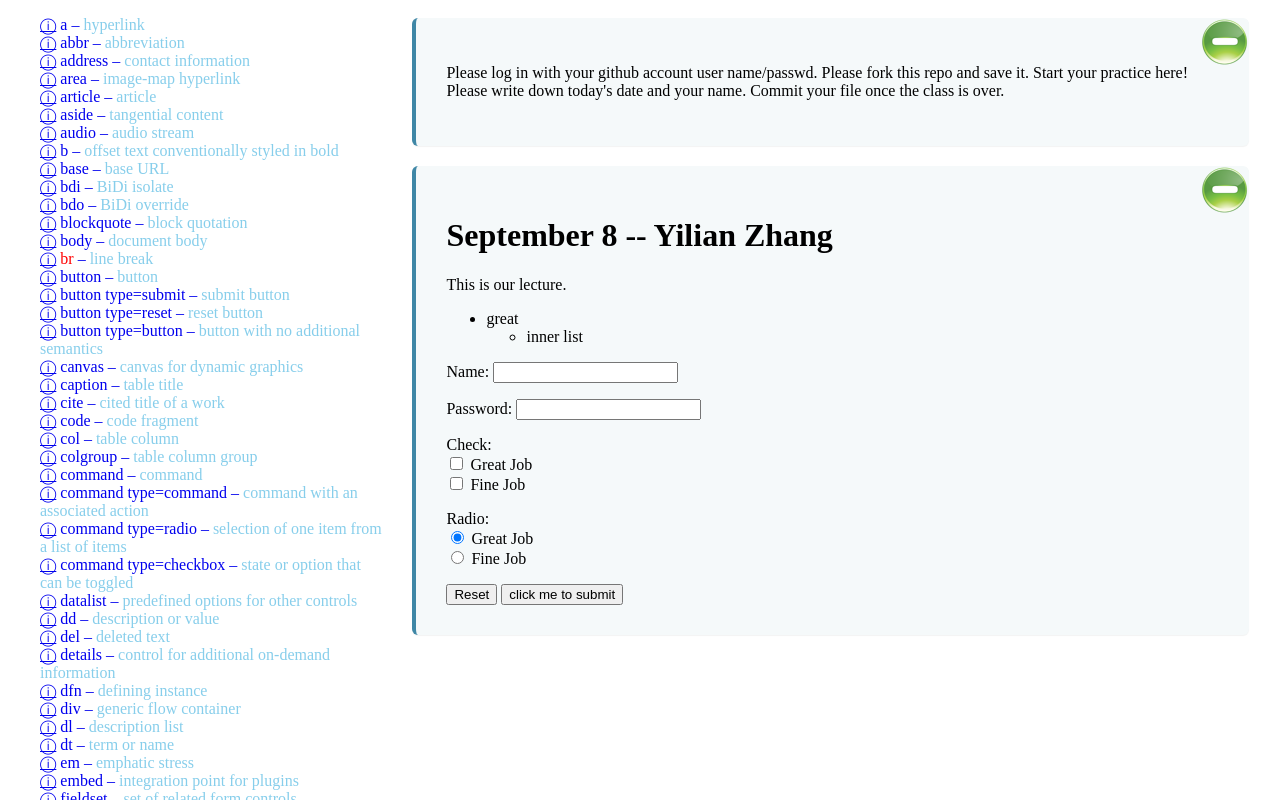
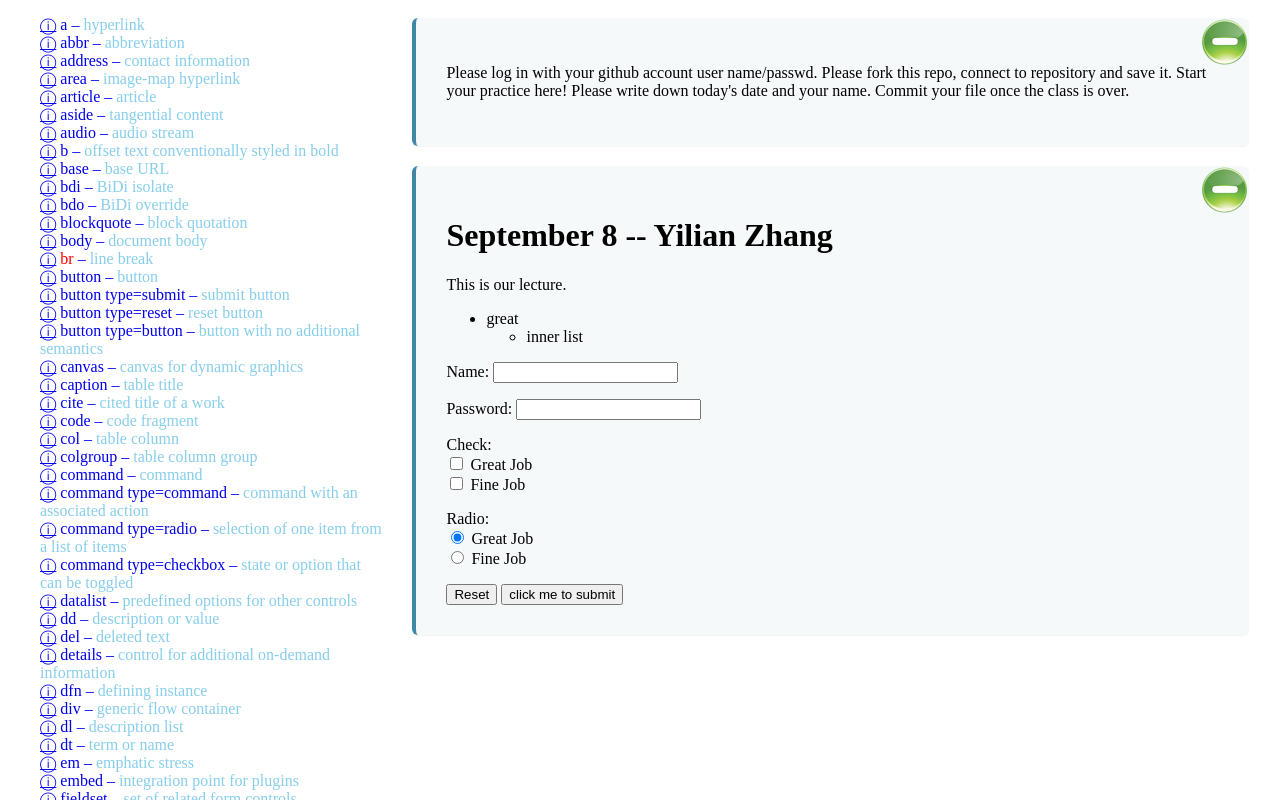
Before and after one commit to zt64/workspace-html-2024, a website: page index.html in a window 1280 px wide. Drawn offline with nearby package versions, Linux system fonts and the light colour scheme.

Commit message:
1 file modified

```diff
--- a/index.html
+++ b/index.html
@@ -23,7 +23,7 @@
 
 			<p>
 				Please log in with your github account user name/passwd.
-				Please fork this repo and save it.
+				Please fork this repo, connect to repository and save it.
 
 				Start your practice here! Please write down today's date and your name.
 				Commit your file once the class is over.
```
Lines whose indentation alone changed are shown as unchanged.
